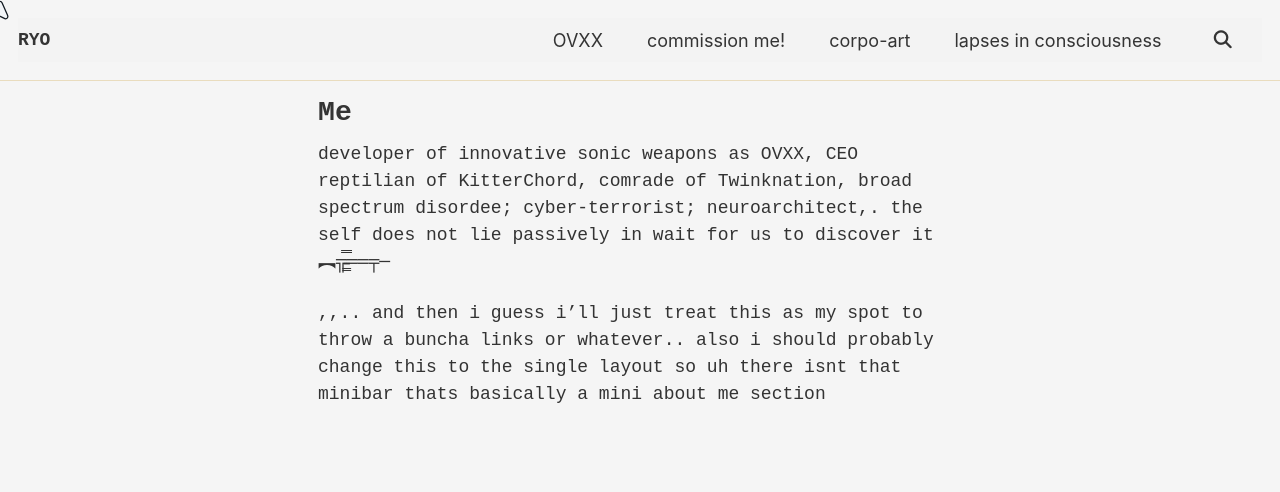
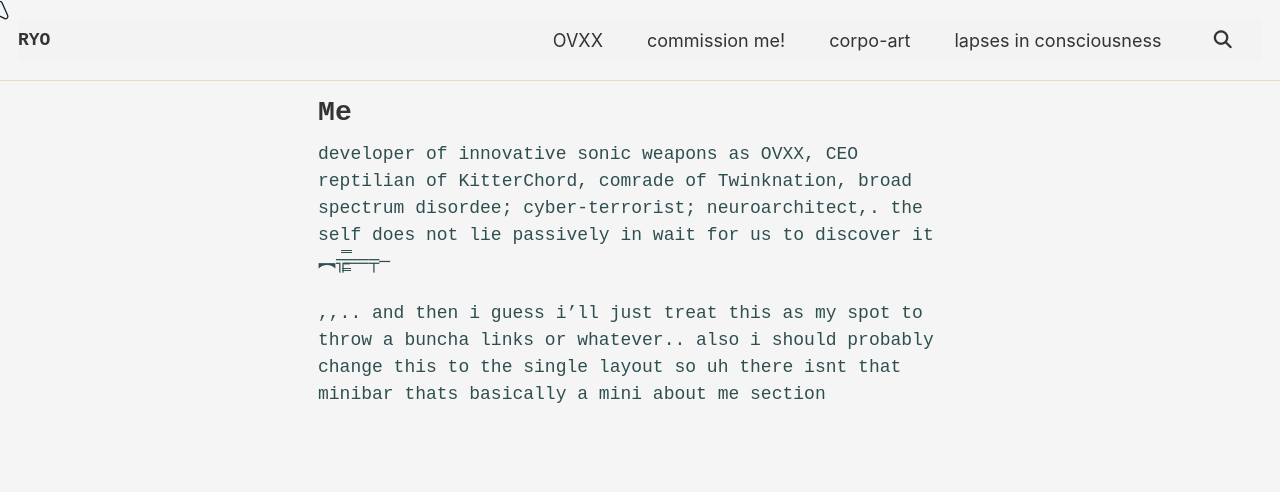
Before and after one commit to cryotato/cryotato.github.io, a Jekyll site: the page built from _pages/me.md, in a window 1280 px wide. Shown: the top 492 px of the page. Built offline with Jekyll 4.4.1, drawn with Linux system fonts in a browser that asks for light colours; cached includes are drawn as plain includes.

Commit message:
Update main.scss

```diff
--- a/assets/css/main.scss
+++ b/assets/css/main.scss
@@ -23,7 +23,7 @@ body {
   // #333333 (Dark Gray)
   // #4a3f35 (Dark Brown)
   // #2f4f4f (Dark Slate Gray / Muted Green-Gray)
-  color: #333333;
+  color: #2f4f4f;
 
   /* --- Set the base font to monospace --- */
   // This provides fallbacks if the user doesn't have the first font
```
